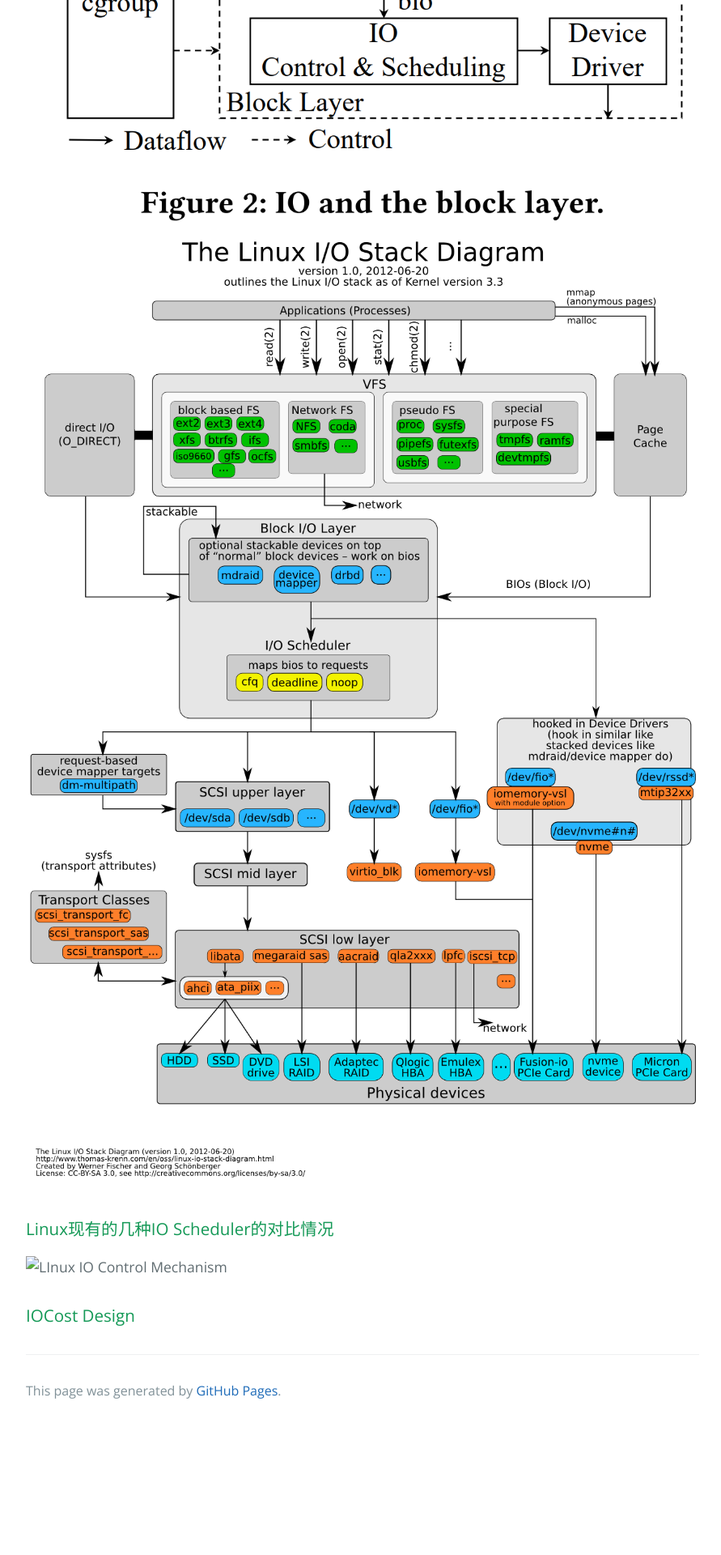
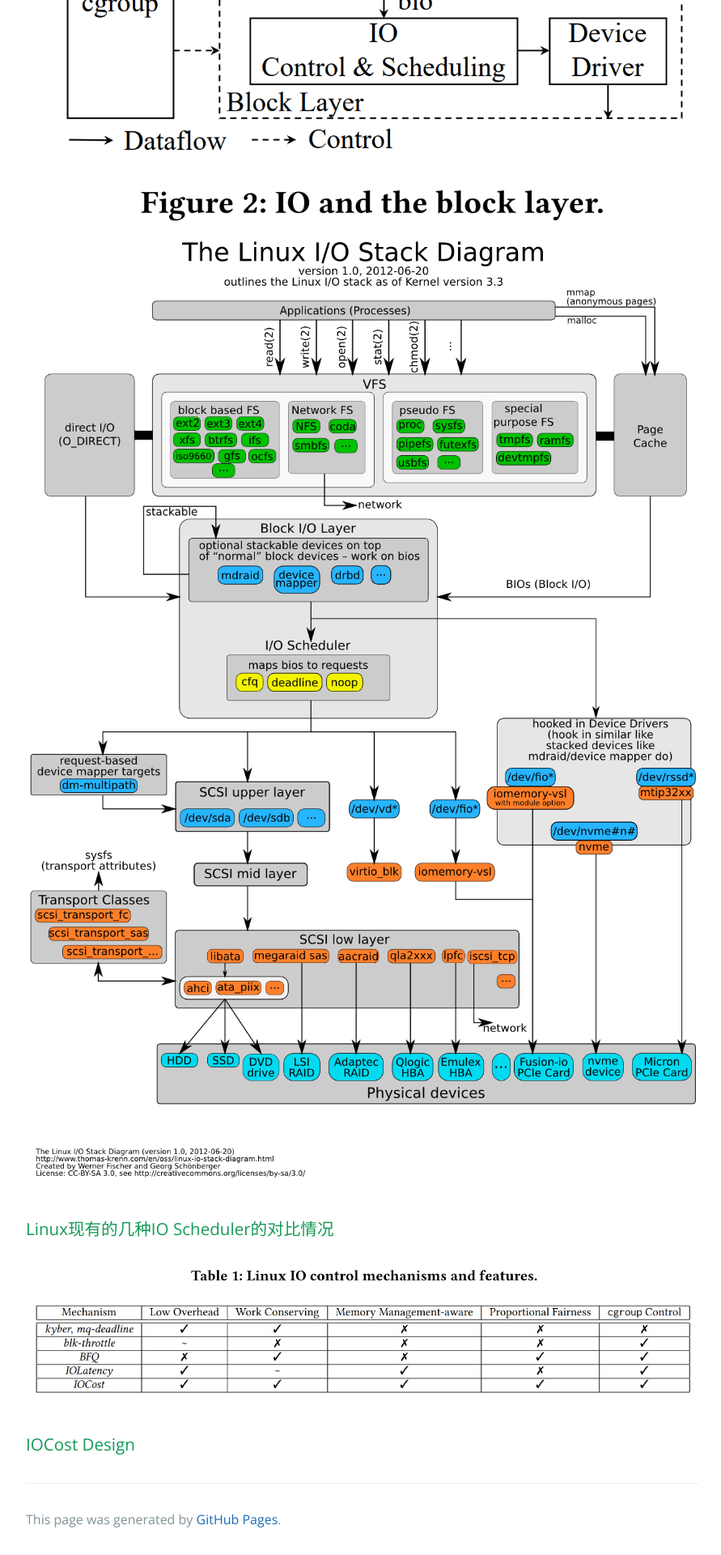
Before and after one commit to cutelizebin/cutelizebin.github.io, a Jekyll site: the page built from post/asplos22-iocost.md, in a window 1280 px wide. Shown: the part 1178-3098 px from the top of the page at 81% size, without its empty margins (192-1083 px from the left). Built offline with Jekyll 4.4.1, drawn with Linux system fonts in a browser that asks for light colours; our own code applies the rules of GitHub Pages for plain Markdown files; before the commit the page ends 2939 px from its top, so only the background shows below that.

Commit message:
for image

```diff
--- a/post/asplos22-iocost.md
+++ b/post/asplos22-iocost.md
@@ -25,7 +25,7 @@ Meta针对存储场景做了一个新的IO Control/Scheduler 机制。能够更
 
 ### Linux现有的几种IO Scheduler的对比情况
 
-![LInux IO Control Mechanism](../img/iocost-cmp.png)
+![LInux IO Control Mechanism](./img/iocost-cmp.png)
 
 
 ### IOCost Design
```
